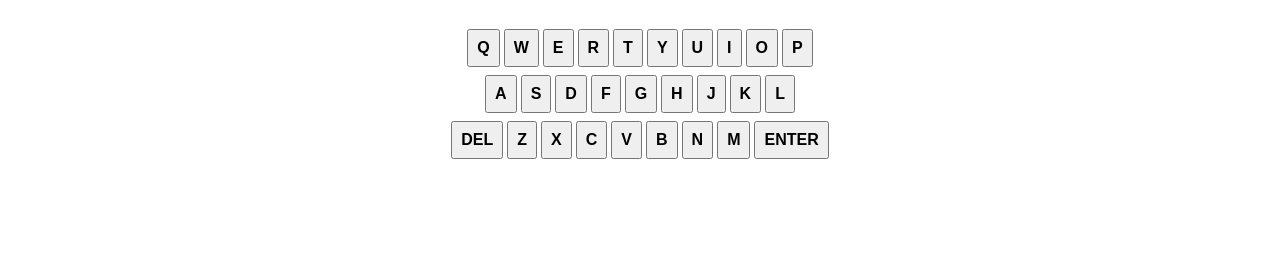
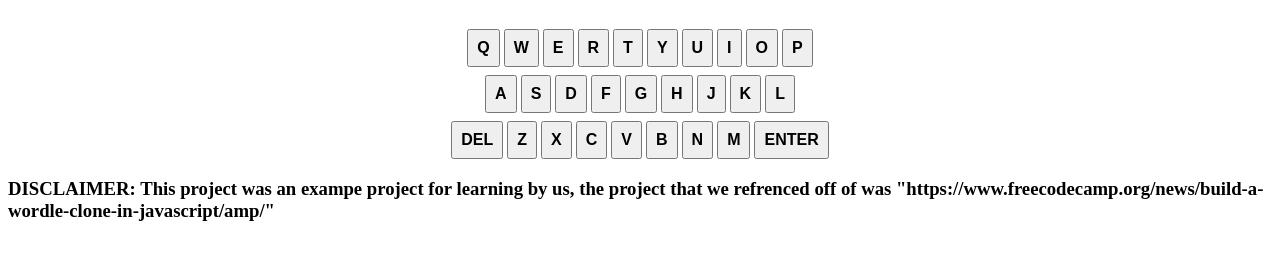
Before and after one commit to jeremtrue/FBLA-Project-2022, a website: page build/index.html in a window 1280 px wide. Shown: the part 101-360 px from the top of the page. Drawn offline with nearby package versions, Linux system fonts and the light colour scheme.

Commit message:
added disclainmer

```diff
--- a/build/index.html
+++ b/build/index.html
@@ -77,5 +77,11 @@ crossorigin="anonymous"></script>
 
 <script src="script.js" type="module"></script>
 
+<p>
+    <h3>
+        DISCLAIMER: This project was an exampe project for learning by us, the project that we refrenced off of was "https://www.freecodecamp.org/news/build-a-wordle-clone-in-javascript/amp/"
+    </h3>
+</p>
+
 </body>
 </html>
```
